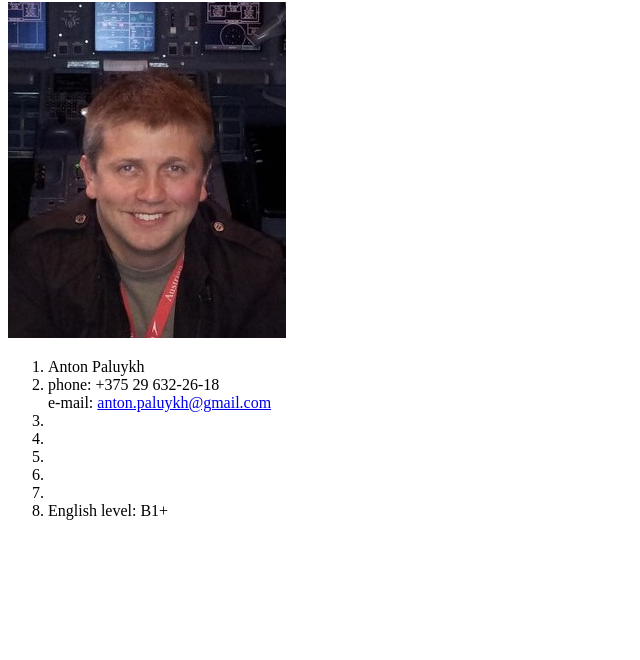
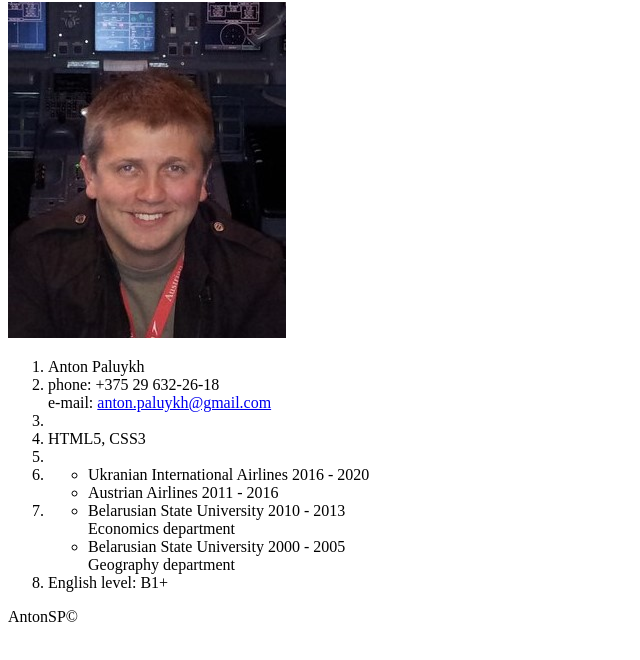
Before and after one commit to AntonSP-web/rsschool-cv, a plain HTML site: page index.html in a window 1280 px wide. Shown: the part 78-738 px from the top of the page, without its empty margins (0-640 px from the left). Drawn offline with Linux system fonts and the light colour scheme.

Commit message:
docs: update CV with education info

```diff
--- a/index.html
+++ b/index.html
@@ -18,13 +18,25 @@
       e-mail: <a href="mailto:anton.paluykh@gmail.com">anton.paluykh@gmail.com</a>
       </li>
       <li></li>
+      <li>HTML5, CSS3</li>
       <li></li>
-      <li></li>
-      <li></li>
-      <li></li>
+      <li>
+        <ul>
+          <li>Ukranian International Airlines 2016 - 2020</li>
+          <li>Austrian Airlines 2011 - 2016</li>
+        </ul>
+      </li>
+      <li>
+        <ul>
+          <li>Belarusian State University 2010 - 2013<br>
+            Economics department</li>
+          <li>Belarusian State University 2000 - 2005<br>
+            Geography department</li>
+        </ul>
+      </li>
       <li>English level: B1+</li>
     </ol>
   </main>
-
+  <footer>AntonSP&copy;</footer>
 </body>
 </html>
```
